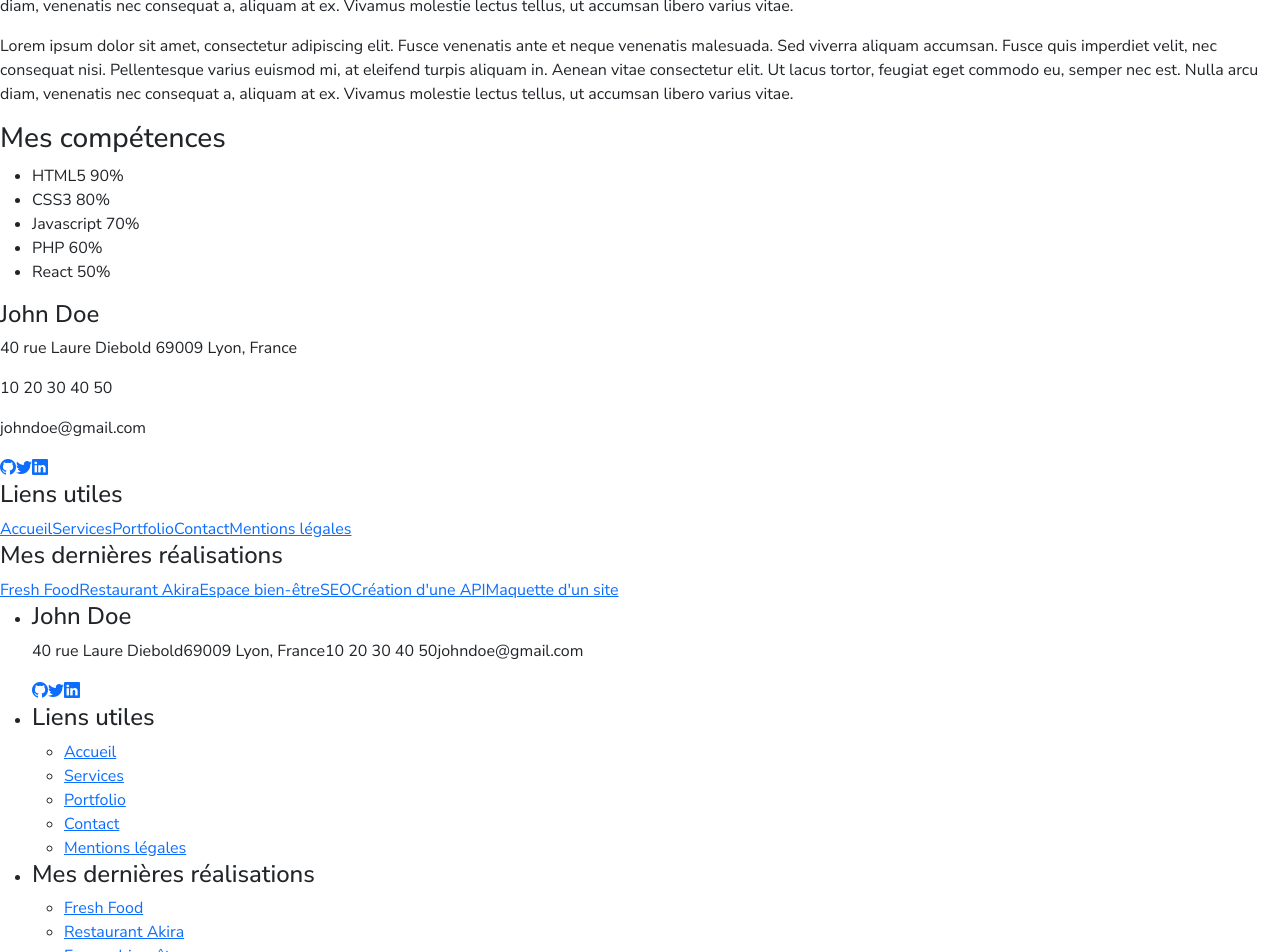
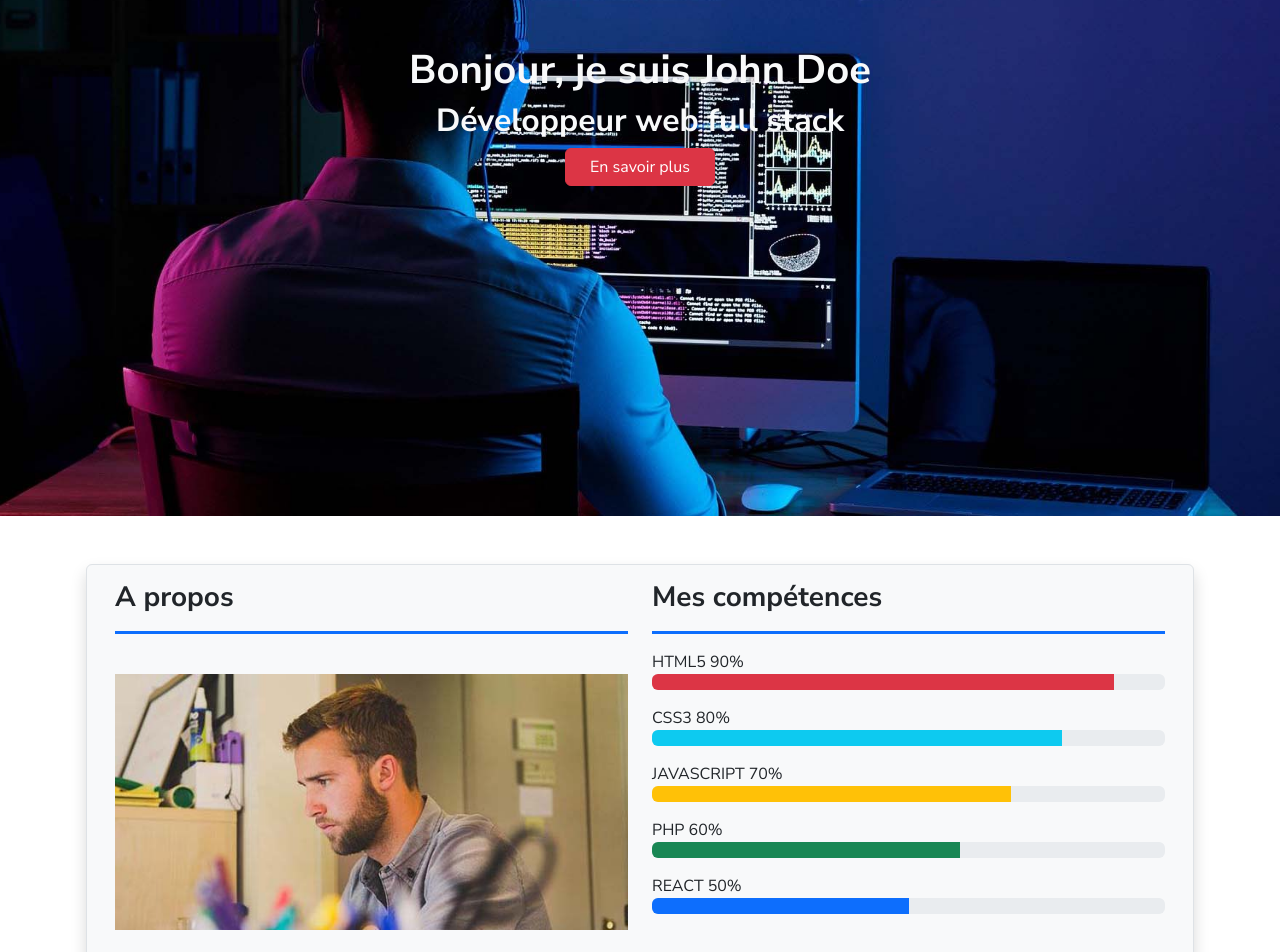
Before and after one commit to Lutch-1314/devoir-portfolio-bootstrap-react, a React (Create React App) app: page / in a window 1280 px wide. Shown: the part 340-1292 px from the top of the page. Built offline with nearby package versions, Linux system fonts and the light colour scheme.

Commit message:
home-page-layout ok

```diff
--- a/src/App.css
+++ b/src/App.css
@@ -1,9 +1,14 @@
 h1, h2, h3, h4 {
   font-family: "Nunito Sans", sans-serif;
   font-optical-sizing: auto;
-  font-weight: 600;
+
   font-style: normal;
   font-variation-settings:
     "wdth" 100,
     "YTLC" 500;
 }
+
+.all {
+  display: inline;
+
+}
--- a/src/App.js
+++ b/src/App.js
@@ -12,7 +12,7 @@ import Navbar from './other components/Navbar';
 class App extends React.Component {
   render() {
     return(
-      <div className="">
+      <div className="all">
         <Navbar />
 
         <Routes>
--- a/src/index.js
+++ b/src/index.js
@@ -1,11 +1,11 @@
 import React from 'react';
 import ReactDOM from 'react-dom/client';
-import './index.css';
 import App from './App';
 import reportWebVitals from './reportWebVitals';
 import {BrowserRouter} from "react-router-dom";
 import '../node_modules/bootstrap/dist/css/bootstrap.css';
 import 'bootstrap-icons/font/bootstrap-icons.css';
+import './index.css';
 
 const root = ReactDOM.createRoot(document.getElementById('root'));
 root.render(
--- a/src/other components/Navbar.jsx
+++ b/src/other components/Navbar.jsx
@@ -11,7 +11,7 @@ const Navbar = () => {
 
     return (
         <div>
-          <nav className="navbar navbar-dark navbar-expand-md bg-dark fixed-top text-uppercase px-4">
+          <nav className="navbar navbar-dark navbar-expand-md bg-dark text-uppercase px-4">
             <div className="container-fluid">
               <span className="navbar-brand mb-0 h1">John Doe</span>
               <button className="navbar-toggler" type="button" data-bs-toggle="collapse" data-bs-target="#navbarSupportedContent" aria-controls="navbarSupportedContent" aria-expanded="false" aria-label="Toggle navigation">
--- /dev/null
+++ b/src/pages/Home.css
@@ -0,0 +1,24 @@
+.header {
+    background-image: url('../assets/images/hero-bg.jpg');
+    background-repeat: no-repeat;
+    background-size: cover;
+    background-position: top;
+    width: 100vw;
+    height: 100vh;
+}
+
+/* Mobile : zoom sur la partie centrale */
+@media (max-width: 767.98px) {
+  .header {
+        background-size: cover; /* Ajustez le zoom selon vos besoins */
+        background-position: center;
+  }
+}
+
+header h1, header h2 {
+  font-weight: 700;
+}
+
+article h3 {
+  font-weight: 700;
+}
--- a/src/pages/Home.jsx
+++ b/src/pages/Home.jsx
@@ -1,74 +1,52 @@
+import './Home.css';
 
 const Home = () => {
     return (
-        <div>
-            <header className="htest">
+        <div className="">
+            <header className="header text-center text-light d-flex flex-column justify-content-center align-items-center">
                 <h1>Bonjour, je suis John Doe</h1>
-            <h2>Développeur Web full stack</h2>
-            <button>En savoir plus</button>
+                <h2>Développeur web full stack</h2>
+                <button type="button" className='btn btn-danger px-4'>En savoir plus</button>
             </header>
 
-            <main>
-            <section>
+            <main className="container ">
+                <section className="row border shadow p-3 mb-5 mt-5 mx-1 bg-body-tertiary rounded">
+                    <article className="col-md-6">
                         <h3>A propos</h3>
-                <img></img>
-                <p>Lorem ipsum dolor sit amet, consectetur adipiscing elit. Fusce venenatis ante et neque venenatis malesuada. Sed viverra aliquam accumsan. Fusce quis imperdiet velit, nec consequat nisi. Pellentesque varius euismod mi, at eleifend turpis aliquam in. Aenean vitae consectetur elit. Ut lacus tortor, feugiat eget commodo eu, semper nec est. Nulla arcu diam, venenatis nec consequat a, aliquam at ex. Vivamus molestie lectus tellus, ut accumsan libero varius vitae.</p>
-                <p>Lorem ipsum dolor sit amet, consectetur adipiscing elit. Fusce venenatis ante et neque venenatis malesuada. Sed viverra aliquam accumsan. Fusce quis imperdiet velit, nec consequat nisi. Pellentesque varius euismod mi, at eleifend turpis aliquam in. Aenean vitae consectetur elit. Ut lacus tortor, feugiat eget commodo eu, semper nec est. Nulla arcu diam, venenatis nec consequat a, aliquam at ex. Vivamus molestie lectus tellus, ut accumsan libero varius vitae.</p>
-                <p>Lorem ipsum dolor sit amet, consectetur adipiscing elit. Fusce venenatis ante et neque venenatis malesuada. Sed viverra aliquam accumsan. Fusce quis imperdiet velit, nec consequat nisi. Pellentesque varius euismod mi, at eleifend turpis aliquam in. Aenean vitae consectetur elit. Ut lacus tortor, feugiat eget commodo eu, semper nec est. Nulla arcu diam, venenatis nec consequat a, aliquam at ex. Vivamus molestie lectus tellus, ut accumsan libero varius vitae.</p>
-            </section>
-            <section>
+                        <div className="mx-auto my-3 bg-primary" style={{ width: '100%', height: '3px', marginTop: '5px' }}></div>
+                        <img src="/images/john-doe-about.jpg" alt="photo de John Doe" className="img-fluid py-4"></img>
+                        <p>Lorem ipsum dolor sit amet, consectetur adipiscing elit. Fusce venenatis ante et neque venenatis malesuada. Sed viverra aliquam accumsan.</p>
+                        <p>Lorem ipsum dolor sit amet, consectetur adipiscing elit. Fusce venenatis ante et neque venenatis malesuada. Sed viverra aliquam accumsan.</p>
+                        <p>Lorem ipsum dolor sit amet, consectetur adipiscing elit. Fusce venenatis ante et neque venenatis malesuada. Sed viverra aliquam accumsan.</p>
+                    </article>
+                    <article className="col-md-6">
                         <h3>Mes compétences</h3>
-                <ul>
+                        <div className="mx-auto my-3 bg-primary" style={{ width: '100%', height: '3px', marginTop: '5px' }}></div>
+                        <ul className='text-uppercase list-unstyled'>
                             <li>HTML5 90%</li>
-
+                            <div className="progress mb-3" role="progressbar" aria-label="Basic example" aria-valuenow="25" aria-valuemin="0" aria-valuemax="100">
+                                <div className="progress-bar bg-danger" style={{ width: '90%' }}></div>
+                            </div>
                             <li>CSS3 80%</li>
-
+                            <div className="progress mb-3" role="progressbar" aria-label="Basic example" aria-valuenow="25" aria-valuemin="0" aria-valuemax="100">
+                                <div className="progress-bar bg-info" style={{ width: '80%' }}></div>
+                            </div>
                             <li>Javascript 70%</li>
-
+                            <div className="progress mb-3" role="progressbar" aria-label="Basic example" aria-valuenow="25" aria-valuemin="0" aria-valuemax="100">
+                                <div className="progress-bar bg-warning" style={{ width: '70%' }}></div>
+                            </div>
                             <li>PHP 60%</li>
-
+                            <div className="progress mb-3" role="progressbar" aria-label="Basic example" aria-valuenow="25" aria-valuemin="0" aria-valuemax="100">
+                                <div className="progress-bar bg-success" style={{ width: '60%' }}></div>
+                            </div>
                             <li>React 50%</li>
-
+                            <div className="progress mb-3" role="progressbar" aria-label="Basic example" aria-valuenow="25" aria-valuemin="0" aria-valuemax="100">
+                                <div className="progress-bar" style={{ width: '50%' }}></div>
+                            </div>
                         </ul>
+                    </article>
                 </section>
             </main>
-
-            <footer>
-            <h4>John Doe</h4>
-            <address>
-                <p>40 rue Laure Diebold
-                69009 Lyon, France
-                </p>
-                <p>10 20 30 40 50
-                </p>
-                <p>johndoe@gmail.com
-                </p>
-            </address>
-                <a href="">
-                <i class="bi bi-github"></i>
-                </a>
-                <a href="">
-                <i class="bi bi-twitter"></i>
-                </a>
-                <a href="">
-                <i class="bi bi-linkedin"></i>
-                </a>
-            <h4>Liens utiles</h4>
-            <a href="/">Accueil</a>
-            <a href="/">Services</a>
-            <a href="/">Portfolio</a>
-            <a href="/">Contact</a>
-            <a href="/">Mentions légales</a>
-
-            <h4>Mes dernières réalisations</h4>
-            <a href="/">Fresh Food</a>
-            <a href="/">Restaurant Akira</a>
-            <a href="/">Espace bien-être</a>
-            <a href="/">SEO</a>
-            <a href="/">Création d'une API</a>
-            <a href="/">Maquette d'un site</a>
-
-            </footer>
         </div>
     )
 }
```
Also changed, not shown: src/assets/images/hero-bg.jpg (renamed from public/images/hero-bg.jpg). Lines whose indentation alone changed are shown as unchanged.
